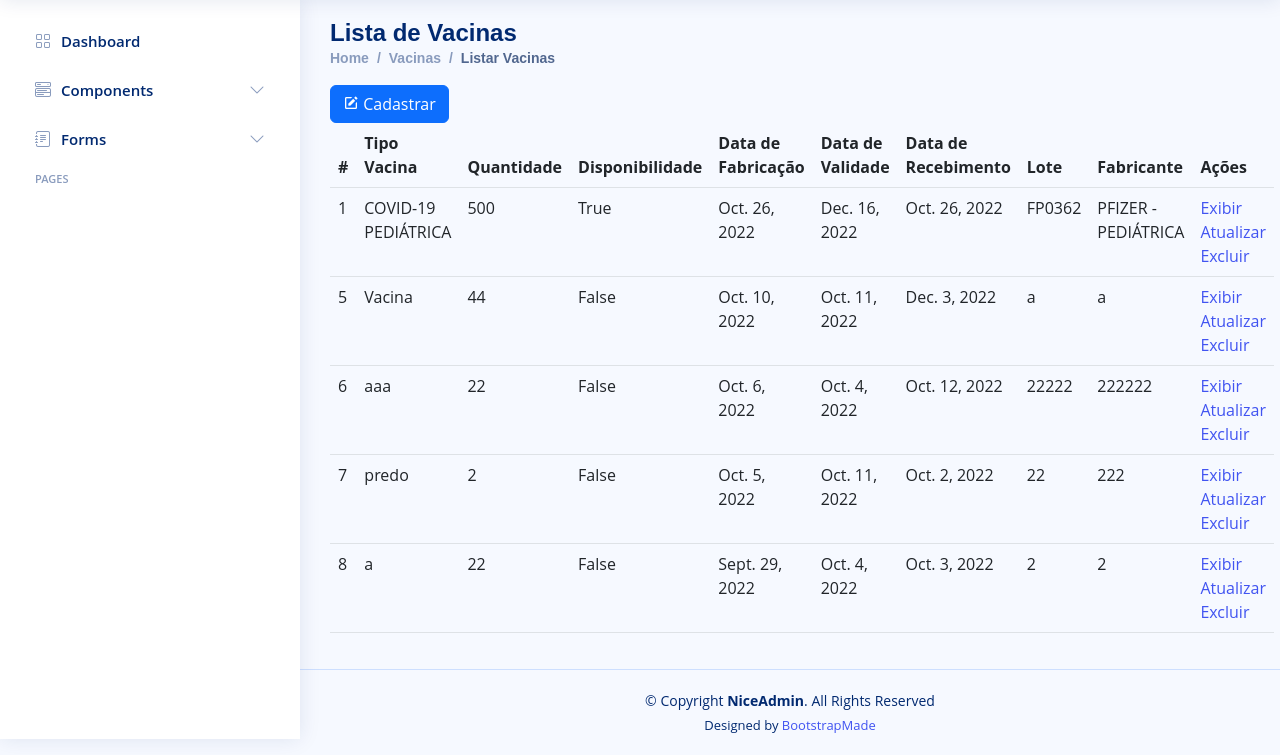
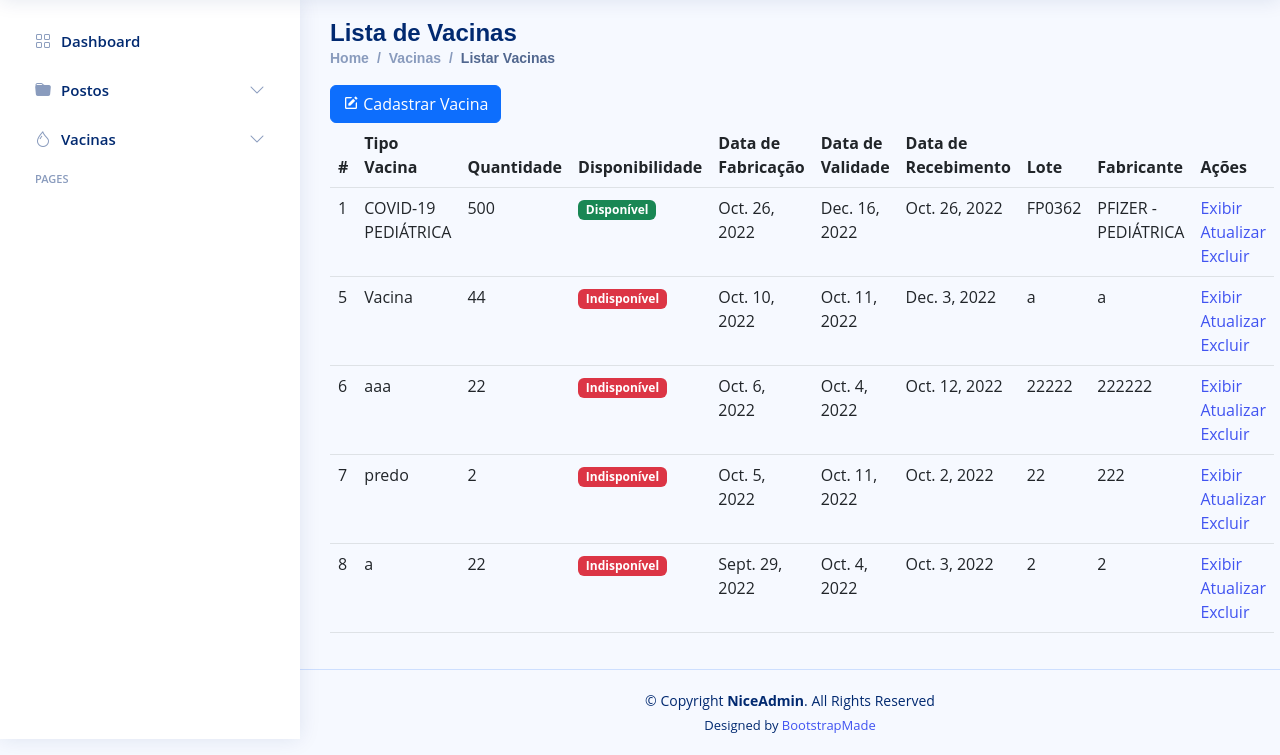
Before and after one commit to JaoLCS/Projeto-vacinas, a Django app: page /vacindex/ in a window 1280 px wide. Shown: the part 61-816 px from the top of the page. Run offline with Django 4.2, Linux system fonts and the light colour scheme; data comes from the database, SQL or seed files in the repository; both versions use the stored data as it was after the commit; some libraries are stand-ins or nearby versions.

Commit message:
Crud de postos + alterações no template

```diff
--- a/core/static/assets/css/style.css
+++ b/core/static/assets/css/style.css
@@ -269,6 +269,7 @@ h6 {
 .card-img-overlay {
   background-color: rgba(255, 255, 255, 0.6);
 }
+
 
 /* Alerts */
 .alert-heading {
--- a/core/templates/layouts/pages-blank.html
+++ b/core/templates/layouts/pages-blank.html
@@ -281,77 +281,17 @@
 
       <li class="nav-item">
         <a class="nav-link collapsed" data-bs-target="#components-nav" data-bs-toggle="collapse" href="#">
-          <i class="bi bi-menu-button-wide"></i><span>Components</span><i class="bi bi-chevron-down ms-auto"></i>
+          <i class="bi bi-folder-fill"></i><span>Postos</span><i class="bi bi-chevron-down ms-auto"></i>
         </a>
         <ul id="components-nav" class="nav-content collapse " data-bs-parent="#sidebar-nav">
           <li>
-            <a href="components-alerts.html">
-              <i class="bi bi-circle"></i><span>Alerts</span>
+            <a href="{%url 'lista_postos'%}">
+              <i class="bi bi-circle"></i><span>Listar postos</span>
             </a>
           </li>
           <li>
-            <a href="components-accordion.html">
-              <i class="bi bi-circle"></i><span>Accordion</span>
-            </a>
-          </li>
-          <li>
-            <a href="components-badges.html">
-              <i class="bi bi-circle"></i><span>Badges</span>
-            </a>
-          </li>
-          <li>
-            <a href="components-breadcrumbs.html">
-              <i class="bi bi-circle"></i><span>Breadcrumbs</span>
-            </a>
-          </li>
-          <li>
-            <a href="components-buttons.html">
-              <i class="bi bi-circle"></i><span>Buttons</span>
-            </a>
-          </li>
-          <li>
-            <a href="components-cards.html">
-              <i class="bi bi-circle"></i><span>Cards</span>
-            </a>
-          </li>
-          <li>
-            <a href="components-carousel.html">
-              <i class="bi bi-circle"></i><span>Carousel</span>
-            </a>
-          </li>
-          <li>
-            <a href="components-list-group.html">
-              <i class="bi bi-circle"></i><span>List group</span>
-            </a>
-          </li>
-          <li>
-            <a href="components-modal.html">
-              <i class="bi bi-circle"></i><span>Modal</span>
-            </a>
-          </li>
-          <li>
-            <a href="components-tabs.html">
-              <i class="bi bi-circle"></i><span>Tabs</span>
-            </a>
-          </li>
-          <li>
-            <a href="components-pagination.html">
-              <i class="bi bi-circle"></i><span>Pagination</span>
-            </a>
-          </li>
-          <li>
-            <a href="components-progress.html">
-              <i class="bi bi-circle"></i><span>Progress</span>
-            </a>
-          </li>
-          <li>
-            <a href="components-spinners.html">
-              <i class="bi bi-circle"></i><span>Spinners</span>
-            </a>
-          </li>
-          <li>
-            <a href="components-tooltips.html">
-              <i class="bi bi-circle"></i><span>Tooltips</span>
+            <a href="{%url 'create_postos'%}">
+              <i class="bi bi-circle"></i><span>Cadastrar posto</span>
             </a>
           </li>
         </ul>
@@ -359,27 +299,17 @@
 
       <li class="nav-item">
         <a class="nav-link collapsed" data-bs-target="#forms-nav" data-bs-toggle="collapse" href="#">
-          <i class="bi bi-journal-text"></i><span>Forms</span><i class="bi bi-chevron-down ms-auto"></i>
+          <i class="bi bi-droplet"></i><span>Vacinas</span><i class="bi bi-chevron-down ms-auto"></i>
         </a>
         <ul id="forms-nav" class="nav-content collapse " data-bs-parent="#sidebar-nav">
           <li>
-            <a href="forms-elements.html">
-              <i class="bi bi-circle"></i><span>Form Elements</span>
+            <a href="{%url 'lista_vacinas'%}">
+              <i class="bi bi-circle"></i><span>Listar vacinas</span>
             </a>
           </li>
           <li>
-            <a href="forms-layouts.html">
-              <i class="bi bi-circle"></i><span>Form Layouts</span>
-            </a>
-          </li>
-          <li>
-            <a href="forms-editors.html">
-              <i class="bi bi-circle"></i><span>Form Editors</span>
-            </a>
-          </li>
-          <li>
-            <a href="forms-validation.html">
-              <i class="bi bi-circle"></i><span>Form Validation</span>
+            <a href="{%url 'create_vacinas'%}">
+              <i class="bi bi-circle"></i><span>Cadastrar vacina</span>
             </a>
           </li>
         </ul>
--- a/core/templates/vac-create.html
+++ b/core/templates/vac-create.html
@@ -7,7 +7,7 @@
 {%block directory%}
 <li class="breadcrumb-item"><a href="index.html">Home</a></li>
 <li class="breadcrumb-item">Vacinas</li>
-<li class="breadcrumb-item">Listar Vacinas</li>
+<li class="breadcrumb-item"><a href="{%url 'lista_vacinas'%}">Listar Vacinas</a></li>
 <li class="breadcrumb-item active">Cadastrar Vacina</li>
 {%endblock directory%}
 
--- a/core/templates/vac-index.html
+++ b/core/templates/vac-index.html
@@ -10,10 +10,12 @@
 {%endblock directory%}
 
 {%block main-content%}
-<button type="button" class="btn btn-primary">
-  <i class="bx bxs-edit"></i>
-  Cadastrar
-</button>
+<a href= "{% url 'create_vacinas'%}">
+  <button type="button" class="btn btn-primary">
+    <i class="bx bxs-edit"></i>
+    Cadastrar Vacina
+  </button>
+  </a>
 <!-- Default Table -->
 <table class="table">
   <thead>
@@ -34,9 +36,13 @@
     {%for i in vacinaChave%}
     <tr>
         <td>{{i.id}} </td>
-        <td>{{i.vac_tipo_vacina}} </td>
-        <td>{{i.vac_quantidade}} </td>
-        <td>{{i.vac_disponibilidade}} </td>
+        <td>{{i.vac_tipo_vacina}}</td>
+        <td>{{i.vac_quantidade}}</td>
+        {%if i.vac_disponibilidade%}
+        <td><span class="badge bg-success">Disponível</span></td>
+        {% else %}
+        <td><span class="badge bg-danger">Indisponível</span></td>
+        {% endif %}
         <td>{{i.vac_data_fabricacao}} </td>
         <td>{{i.vac_data_validade}} </td>
         <td>{{i.vac_data_recebimento}} </td>
--- a/core/templates/vac-show.html
+++ b/core/templates/vac-show.html
@@ -7,8 +7,8 @@
 {%block directory%}
 <li class="breadcrumb-item"><a href="index.html">Home</a></li>
 <li class="breadcrumb-item">Vacinas</li>
-<li class="breadcrumb-item">Listar Vacinas</li>
-<li class="breadcrumb-item active">{{vacinaChave.vac_tipo_vacina}}</li>
+<li class="breadcrumb-item"><a href="{%url 'lista_vacinas'%}">Listar Vacinas</a></li>
+<li class="breadcrumb-item active">Exibir {{vacinaChave.vac_tipo_vacina}}</li>
 {%endblock directory%}
 
 {%block main-content%}
--- a/core/templates/vac-update.html
+++ b/core/templates/vac-update.html
@@ -7,14 +7,14 @@
 {%block directory%}
 <li class="breadcrumb-item"><a href="index.html">Home</a></li>
 <li class="breadcrumb-item">Vacinas</li>
-<li class="breadcrumb-item">Listar Vacinas</li>
-<li class="breadcrumb-item active">Cadastrar Vacina</li>
+<li class="breadcrumb-item"><a href="{%url 'lista_vacinas'%}">Listar Vacinas</a></li>
+<li class="breadcrumb-item active">Editar {{vacinaChave.vac_tipo_vacina}}</li>
 {%endblock directory%}
 
 {%block main-content%}
 <div class="card">
     <div class="card-body">
-      <h5 class="card-title">Cadastrar Vacina</h5>
+      <h5 class="card-title">Editar {{vacinaChave.vac_tipo_vacina}}</h5>
 
       <!-- Vertical Form -->
       <form class="row g-3" id="create_form" method="POST">
--- a/core/views.py
+++ b/core/views.py
@@ -3,40 +3,45 @@ from .models import *
 from django.shortcuts import render, redirect
 from core.form import *
 
-# Create your views here.
+#Postos
 def index(request):
-    return render(request, 'inicio.html')
+    return render(request, 'admin-dashboard.html')
 
-def read_postos(request):
+def pos_index(request):
     posto = postos.objects.all()
     pacote = {"postoChave": posto}
-    return render(request, "teste.html", pacote)
+    return render(request, "pos-index.html", pacote)
 
-def create_postos(request):
+def pos_create(request):
     form = postosForm(request.POST or None)
     if form.is_valid():
         form.save()
         return redirect("lista_postos")
 
     pacote = {"form_postos": form}
-    return render(request, "create.html", pacote)
+    return render(request, "pos-create.html", pacote)
 
-def update_postos(request, id_posto):
+def  pos_show(request, id_vacina):
+    posto = postos.objects.get(pk = id_vacina)
+    pacote = {"postoChave": posto}
+    return render(request, "pos-show.html",pacote)
+
+def pos_update(request, id_posto):
     posto = postos.objects.get(pk = id_posto)
     form = postosForm(request.POST or None, instance = posto)
     if form.is_valid():
         form.save()
         return redirect("lista_postos")
 
-    pacote = {"form_postos": form}
-    return render(request, "create.html", pacote)
+    pacote = {"form_postos": form , "postoChave": posto}
+    return render(request, "pos-update.html", pacote)
 
 def delete_postos(request, id_posto):
     posto = postos.objects.get(pk = id_posto)
     posto.delete()
     return redirect("lista_postos")
 
-
+#Vacinas
 def vac_index(request):
     vacina = vacinas.objects.all()
     pacote = {"vacinaChave": vacina}
--- a/filas/urls.py
+++ b/filas/urls.py
@@ -22,9 +22,10 @@ urlpatterns = [
     path('admin/', admin.site.urls),
     path('index/', views.index),
     #Postos
-    path('postos/', read_postos, name= "lista_postos"),
-    path('create_postos/', create_postos, name= "create_postos"),
-    path('update_postos/<int:id_posto>', update_postos, name= "update_postos"),
+    path('posindex/', pos_index, name= "lista_postos"),
+    path('poscreate/', pos_create, name= "create_postos"),
+    path('posupdate/<int:id_posto>', pos_update, name= "update_postos"),
+    path('poshow/<int:id_vacina>', pos_show, name= "show_postos"),
     path('delete_postos/<int:id_posto>', delete_postos, name= "delete_postos"),
     #Vacinas
     path('vacindex/', vac_index, name= "lista_vacinas"),
```
Also changed, not shown: core/templates/admin-dashboard.html (+0 -27 lines), core/templates/pos-create.html (+17 -16 lines), core/templates/pos-index.html (+20 -43 lines), core/templates/pos-show.html (+12 -14 lines), core/templates/pos-update.html (+64 -0 lines), db.sqlite3.
